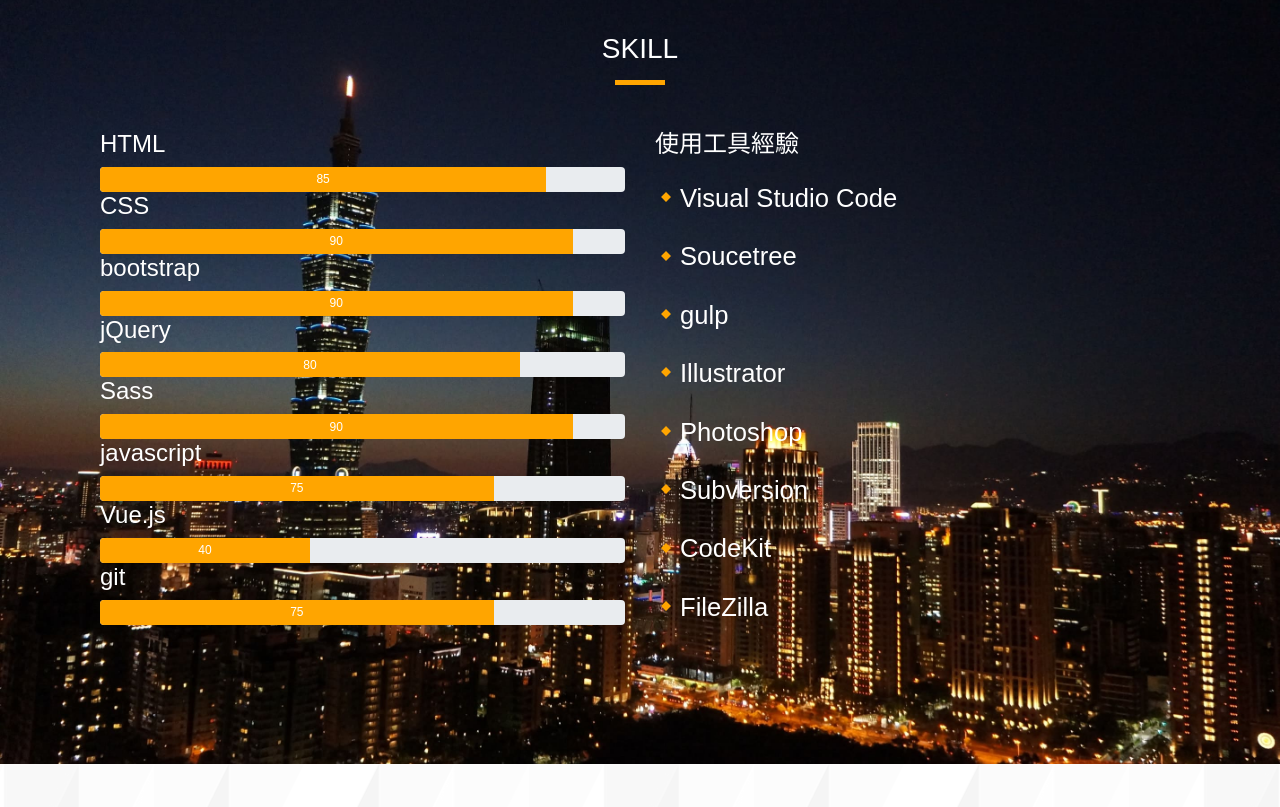
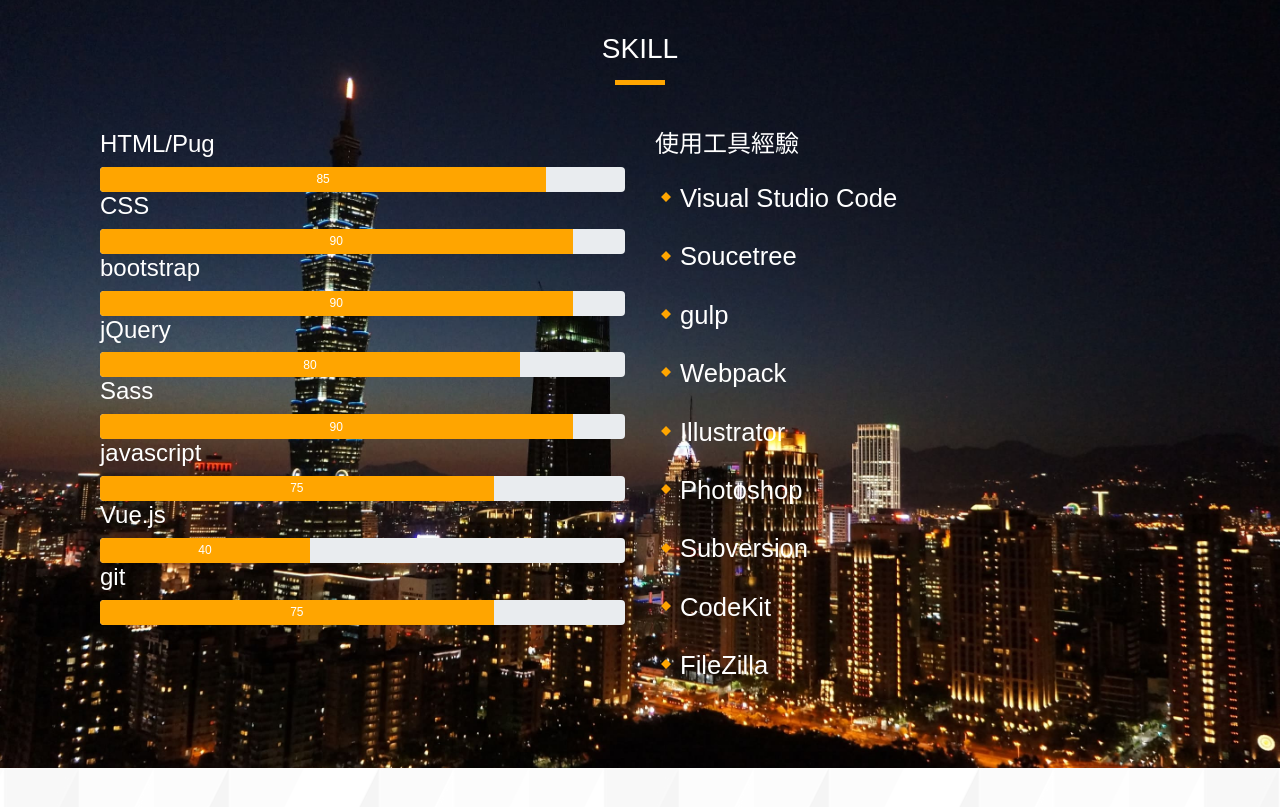
Before and after one commit to st86374/tomresume, a website: page public/index.html in a window 1280 px wide. Shown: the part 2460-3267 px from the top of the page. Drawn offline with nearby package versions, Linux system fonts and the light colour scheme.

Commit message:
no message

```diff
--- a/public/index.html
+++ b/public/index.html
@@ -400,7 +400,7 @@
           <div class="row">
             <div class="col-md-6">
               <div class="skill_item">
-                <h4 class="">HTML</h4>
+                <h4 class="">HTML/Pug</h4>
                 <div class="progress">
                   <div class="progress-bar" data-progress="85">
                     85
@@ -471,6 +471,7 @@
                   <li>Visual Studio Code </li>
                   <li>Soucetree</li>
                   <li>gulp</li>
+                  <li>Webpack</li>
                   <li>Illustrator</li>
                   <li>Photoshop</li>
                   <li>Subversion</li>
```
Also changed, not shown: src/SASS_version3.2/index.html (+2 -1 lines).
